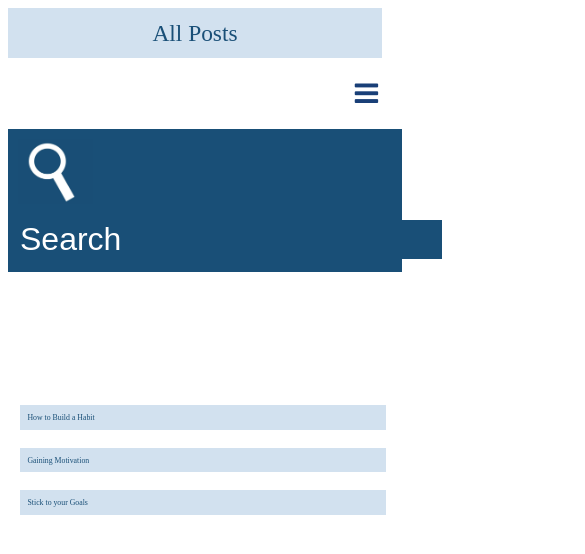
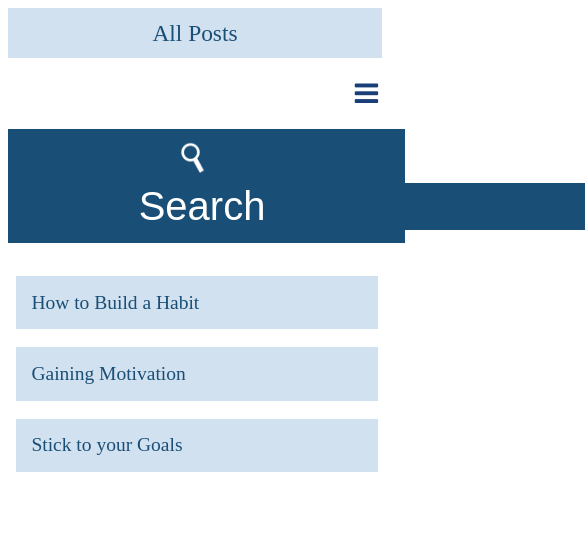
Before and after one commit to prshah101/SIT120, a Vue app in the folder selfdevbloga3/: page /allPosts in a window 390 px wide. Shown: the top 554 px of the page, 585 px wide, since content can reach past the window. Built offline with nearby package versions, Linux system fonts and the light colour scheme.

Commit message:
making allposts responsive

```diff
--- a/selfdevbloga3/src/components/AllPosts.vue
+++ b/selfdevbloga3/src/components/AllPosts.vue
@@ -1,18 +1,15 @@
 <template>
-<div class="querycolored">
     <div class="totalquery">
-        <div class="container">
+        <div class="imagecontainer">
             <img src="@/assets/searchglass.jpg" alt="searchglass">
         </div>
-        <div>
+        <div class="inputcontainer" >
             <input v-model="blogquery" type="text" placeholder="Search" />
         </div>
     </div>
-</div>
 
 <br>
 
-<div class="totalposts">
     <div v-for="blog in filteredList()" :key="blog.id">
     <div class="posts">
         <router-link :to="`/blogPost/${blog.name}`">
@@ -20,15 +17,12 @@
         </router-link>
     </div>
     <br>
-</div>
 <div class="item error" v-if="blogquery&&!filteredList().length">
     <p>No results found!</p>
  </div>
 </div>
 
 </template>
-
-<!-- // list, filter, query, for..loop matched results -->
 <script setup>
     import { ref } from "vue";
     let blogquery = ref("");
@@ -56,24 +50,23 @@
     </script>
 
 <style scoped>
-.container {
+.imagecontainer {
     width: auto;
     height: auto;
     float: left;
 }
 
-.container img {
-    width: 20%;
-    height: 20%;
+.imagecontainer img {
+    width: 10%;
+    height: 10%;
     float: left;
+    left:40vw;
+    position: relative;
 }
 
-.query {
-    width: 39.063vw;
-    height: 7.889vw;
-    color: white;
+.inputcontainer {
     position: relative;
-    float: right;
+    right:10vw;
 }
 
 ::placeholder {
@@ -84,18 +77,17 @@
 input[type=text] {
     background-color: #194F77;
     color: white;
-    font-size: 32px;
+    font-size: 40px;
 }
 
 .totalquery {
     margin: auto;
     text-align: center;
     width: 100%;
-    padding: 4vw;
     font-size: 50px;
     margin-bottom: 0.30em;
     background-color: #194F77;
-    padding: 10px;
+    padding: 3vw;
 }
 
 input {
@@ -105,9 +97,9 @@ input {
 
 .posts {
     background-color: #D2E1EF;
-    padding: 2vw;
-    font-size: 2vw;
-    width: 90vw;
+    padding: 3vw;
+    font-size: 2.75vw;
+    width: 85vw;
     position: relative;
     left: 3vw;
 }
@@ -117,7 +109,43 @@ input {
   color: #194F77;
 }
 
-.totalposts{
-    margin-top: 100px;
+@media screen and (max-width: 878px) {
+    .posts {
+    background-color: #D2E1EF;
+    padding: 4vw;
+    font-size: 5vw;
+    width: 85vw;
+    position: relative;
+    left: 2vw;
 }
+}
+
+@media screen and (max-width: 1184px) {
+    .inputcontainer {
+    position: relative;
+    left:10vw;
+}
+}
+
+@media screen and (max-width: 1007px) {
+    .inputcontainer {
+    position: relative;
+    left:15vw;
+}
+}
+
+@media screen and (max-width: 814px) {
+    .inputcontainer {
+    position: relative;
+    left:20vw;
+}
+}
+
+@media screen and (max-width: 544px) {
+    .inputcontainer {
+    position: relative;
+    left:30vw;
+}
+}
+
 </style>
--- a/selfdevbloga3/src/components/BlogDetails.vue
+++ b/selfdevbloga3/src/components/BlogDetails.vue
@@ -1,6 +1,6 @@
 <template>
 <div>
-        <img src="@/assets/goals.jpg" alt="goals" style="width:100%"/>
-        <p>Stick to your Goals</p>
+    <img src="@/assets/goals.jpg" alt="goals" style="width:100%" />
+    <p>Stick to your Goals</p>
 </div>
 </template>
--- a/selfdevbloga3/src/components/BlogPost.vue
+++ b/selfdevbloga3/src/components/BlogPost.vue
@@ -1,5 +1,4 @@
 <template>
-
     <div>
         <h1>{{title}}</h1>
         <img :src="require('@/assets/' + imageurl + '')" style="width:100%"/>
--- a/selfdevbloga3/src/components/HomeView.vue
+++ b/selfdevbloga3/src/components/HomeView.vue
@@ -18,7 +18,6 @@
     <div class="posts-container">
         <BlogDetails/>
     </div>
-
 </router-link>
 
 </template>
```
